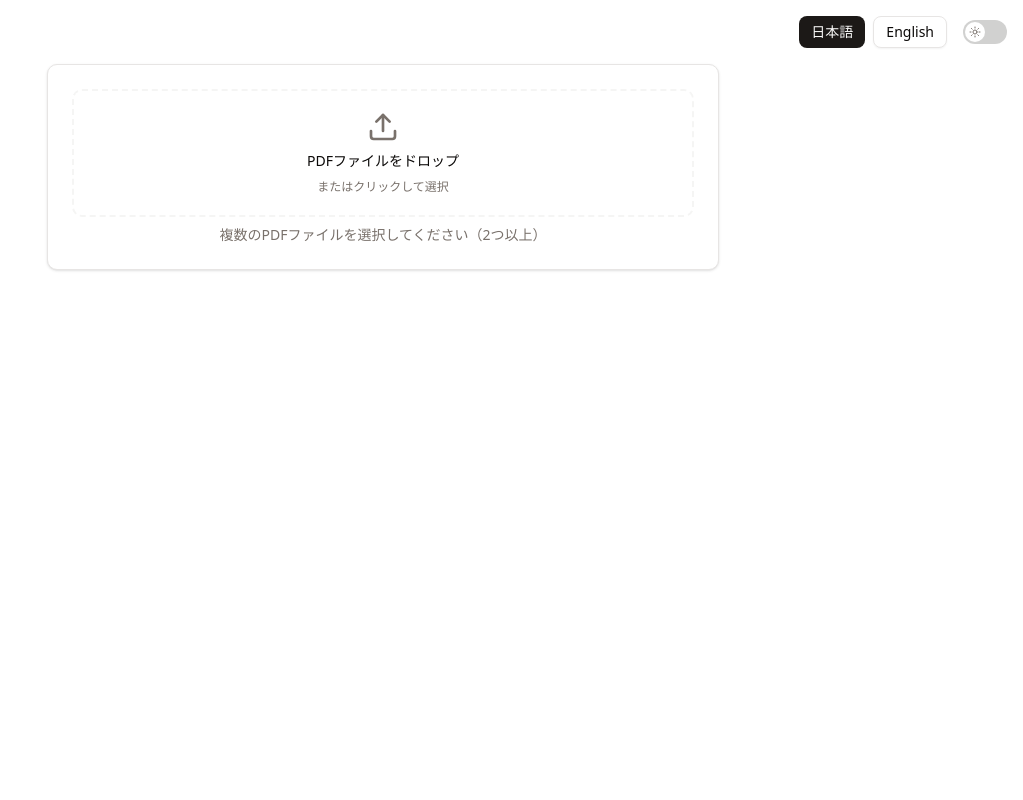
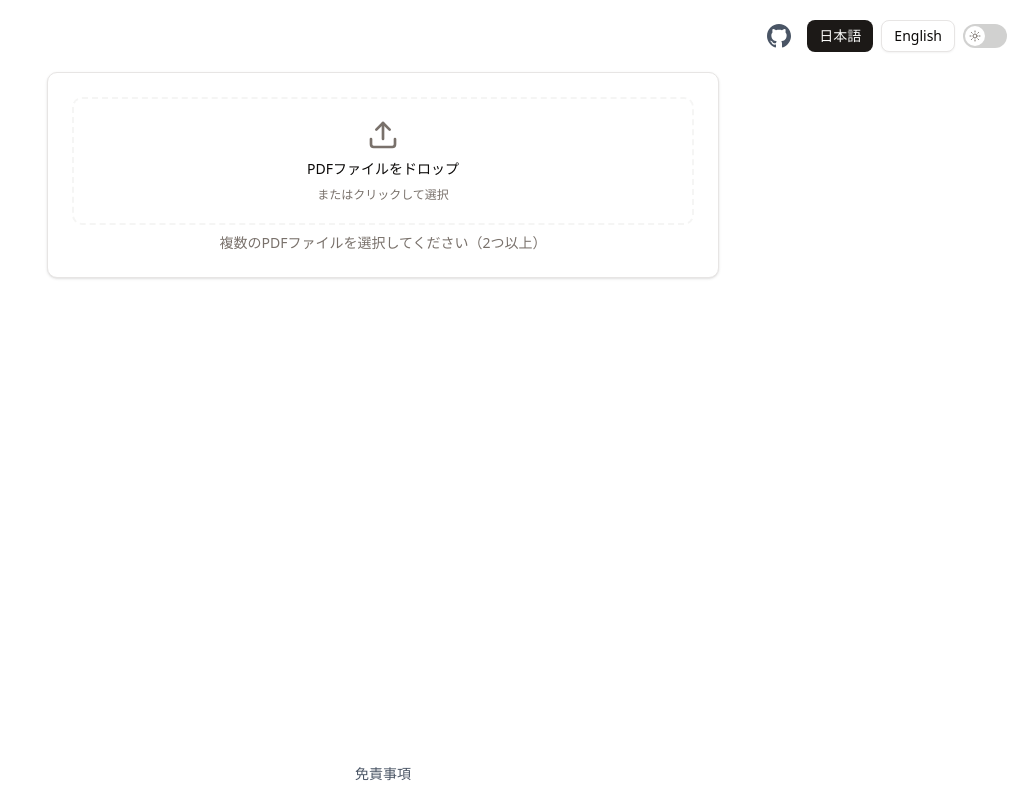
Before and after one commit to tksuwa/merge-pdf, a Next.js app: page /ja in a window 1280 px wide. Shown: the whole page, without its empty margins (257-1280 px from the left). Built offline with nearby package versions, Linux system fonts and the light colour scheme.

Commit message:
feat: disclaimer

```diff
--- a/src/app/[locale]/layout.tsx
+++ b/src/app/[locale]/layout.tsx
@@ -2,8 +2,8 @@ import { I18nProvider } from "@/i18n/provider";
 import { notFound } from "next/navigation";
 import ja from "@/i18n/locales/ja.json";
 import en from "@/i18n/locales/en.json";
-import { LanguageSwitcher } from "@/components/language-switcher";
-import { ThemeSwitch } from "@/theme/theme-switch";
+import { Header } from "@/components/header";
+import { Footer } from "@/components/footer";
 
 const messages = {
   ja,
@@ -25,14 +25,10 @@ export default async function LocaleLayout({
       locale={locale}
       messages={messages[locale as keyof typeof messages]}
     >
-      <div lang={locale} className="min-h-screen">
-        <header className="fixed top-0 right-0 p-4 flex items-center gap-4">
-          <div className="flex items-center gap-2">
-            <LanguageSwitcher />
-          </div>
-          <ThemeSwitch />
-        </header>
-        <main className="container mx-auto px-4 pt-16">{children}</main>
+      <div lang={locale} className="min-h-screen flex flex-col">
+        <Header />
+        <main className="container mx-auto px-4 flex-grow">{children}</main>
+        <Footer />
       </div>
     </I18nProvider>
   );
--- a/src/app/[locale]/page.tsx
+++ b/src/app/[locale]/page.tsx
@@ -1,5 +1,5 @@
 import { PdfMerger } from "@/components/pdf-merger";
 
-export default function Home() {
+export default function LocalePage() {
   return <PdfMerger />;
 }
--- /dev/null
+++ b/src/components/disclaimer-modal.tsx
@@ -0,0 +1,71 @@
+interface DisclaimerModalProps {
+  isOpen: boolean;
+  onClose: () => void;
+}
+
+export function DisclaimerModal({ isOpen, onClose }: DisclaimerModalProps) {
+  if (!isOpen) return null;
+
+  return (
+    <div className="fixed inset-0 bg-black bg-opacity-50 flex items-center justify-center z-50">
+      <div className="bg-white dark:bg-gray-800 p-6 rounded-lg max-w-2xl w-full mx-4 max-h-[90vh] overflow-y-auto">
+        <div className="text-right text-sm text-gray-500 mb-4">
+          最終更新：2025-05-13
+        </div>
+        <div className="space-y-6 text-left">
+          <section>
+            <h2 className="text-xl font-bold mb-3">本アプリについて</h2>
+            <p className="mb-2">
+              ブラウザだけで動く無料の PDF 結合ツールです。
+            </p>
+            <p>
+              サーバー通信は行わず、処理はすべてユーザー端末内で完結します。
+            </p>
+          </section>
+
+          <section>
+            <h2 className="text-xl font-bold mb-3">ファイルとプライバシー</h2>
+            <p className="mb-2">
+              取り込んだ PDF
+              は端末のメモリやブラウザの一時領域にのみ保存され、外部へ送信されることはありません。
+            </p>
+            <p>
+              作業終了後にキャッシュを削除するかシークレットモードでご利用いただくと、痕跡を最小限にできます。
+            </p>
+          </section>
+
+          <section>
+            <h2 className="text-xl font-bold mb-3">免責事項</h2>
+            <p className="mb-2">
+              本アプリの動作や結合結果の正確性・安全性について、いかなる保証も行いません。
+            </p>
+            <p>
+              ご利用は自己責任でお願いします。重要なファイルは必ずバックアップを取ってからお試しください。
+            </p>
+          </section>
+
+          <section>
+            <h2 className="text-xl font-bold mb-3">損害賠償について</h2>
+            <p>
+              本アプリの利用または利用不能に起因して発生した損失・損害（データ損失、逸失利益などを含む）について、作者は一切の賠償責任を負いません。
+            </p>
+          </section>
+
+          <section>
+            <h2 className="text-xl font-bold mb-3">アップデート・提供終了</h2>
+            <p>
+              予告なく機能を追加・変更・停止することがあります。最新情報は
+              GitHub リポジトリまたは公開ページをご確認ください。
+            </p>
+          </section>
+        </div>
+        <button
+          onClick={onClose}
+          className="mt-6 px-4 py-2 bg-gray-200 dark:bg-gray-700 rounded hover:bg-gray-300 dark:hover:bg-gray-600 transition-colors"
+        >
+          閉じる
+        </button>
+      </div>
+    </div>
+  );
+}
--- /dev/null
+++ b/src/components/footer.tsx
@@ -0,0 +1,23 @@
+"use client";
+
+import { useState } from "react";
+import { DisclaimerModal } from "./disclaimer-modal";
+
+export function Footer() {
+  const [isModalOpen, setIsModalOpen] = useState(false);
+
+  return (
+    <footer className="py-4 text-center text-sm text-gray-600 dark:text-gray-400">
+      <button
+        onClick={() => setIsModalOpen(true)}
+        className="hover:text-gray-800 dark:hover:text-gray-200 transition-colors"
+      >
+        免責事項
+      </button>
+      <DisclaimerModal
+        isOpen={isModalOpen}
+        onClose={() => setIsModalOpen(false)}
+      />
+    </footer>
+  );
+}
```
